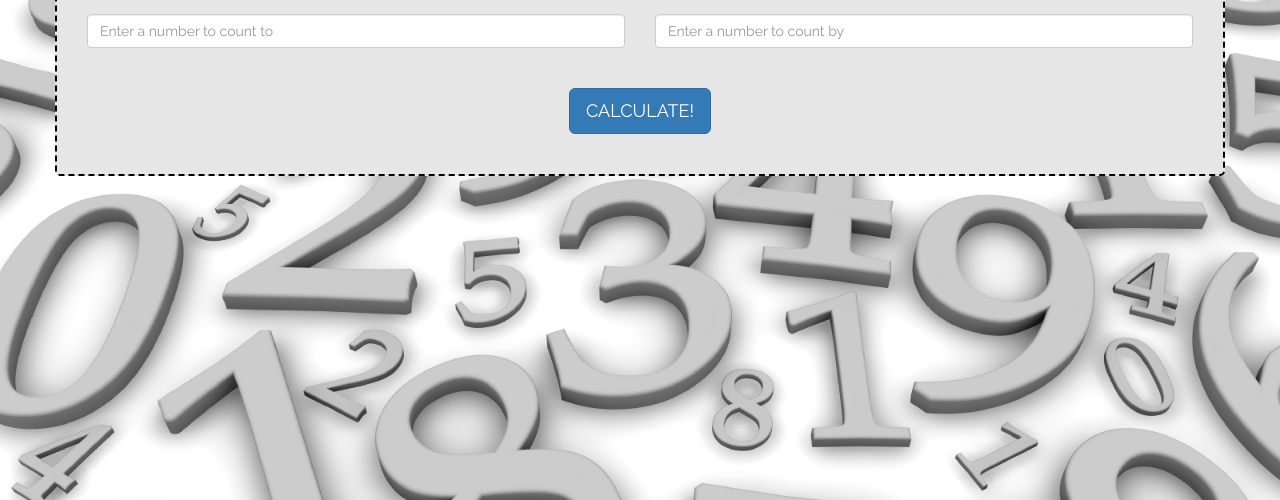
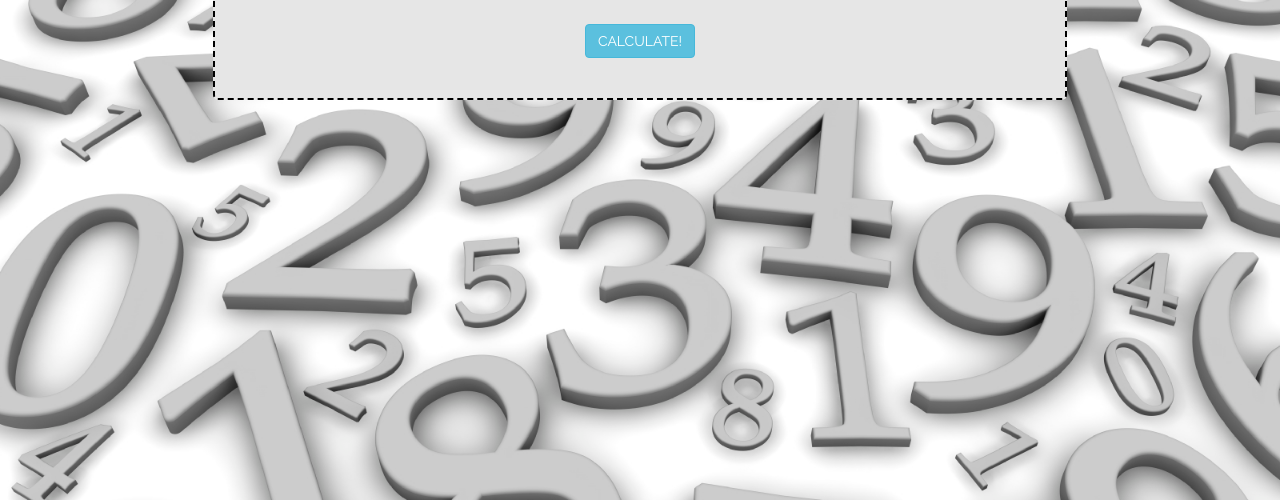
Before and after one commit to aimenkhakwani/count-up, a plain HTML site: page index.html in a window 1280 px wide. Shown: the part 300-800 px from the top of the page. Drawn offline with nearby package versions, Linux system fonts and the light colour scheme.

```diff
--- a/css/styles.css
+++ b/css/styles.css
@@ -4,9 +4,9 @@
   background-image: url(../numbers.jpg);
   background-size: cover;
 }
-.container{
+.col-md-8{
   background-color:#e6e6e6;
-  margin-top: 15%;
+  margin-top: 10%;
   border-radius: 5px;
   border: 2px dashed #000;
   padding: 3rem;
--- a/index.html
+++ b/index.html
@@ -9,7 +9,7 @@
     <title></title>
   </head>
   <body>
-    <div class="container">
+    <div class="col-md-8 col-md-offset-2">
       <h1>Count Up</h1>
       <form>
         <div class="row">
@@ -23,7 +23,7 @@
           </div>
         </div>
         <div class="row">
-          <button type="submit" class="btn btn-lg btn-primary">CALCULATE!</button>
+          <button type="submit" class="btn btn-info">CALCULATE!</button>
         </div>
       </form>
         <ul class="output">
```
Also changed, not shown: screenshot.png (added), 1 other file.
